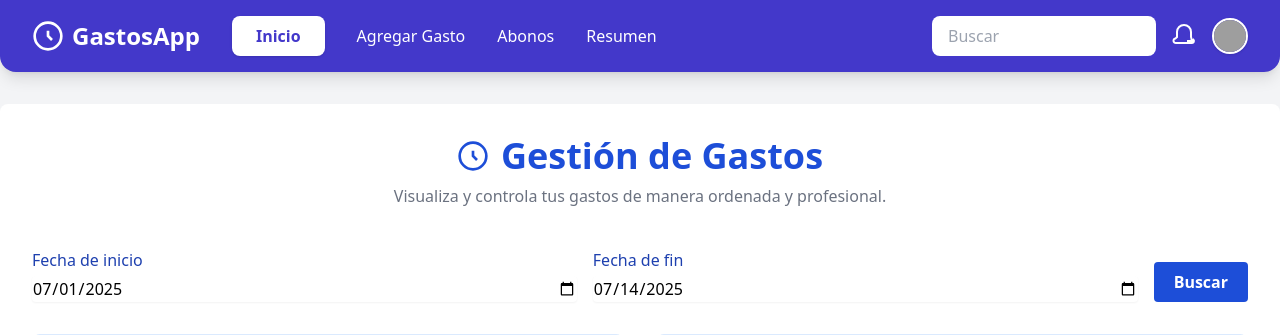
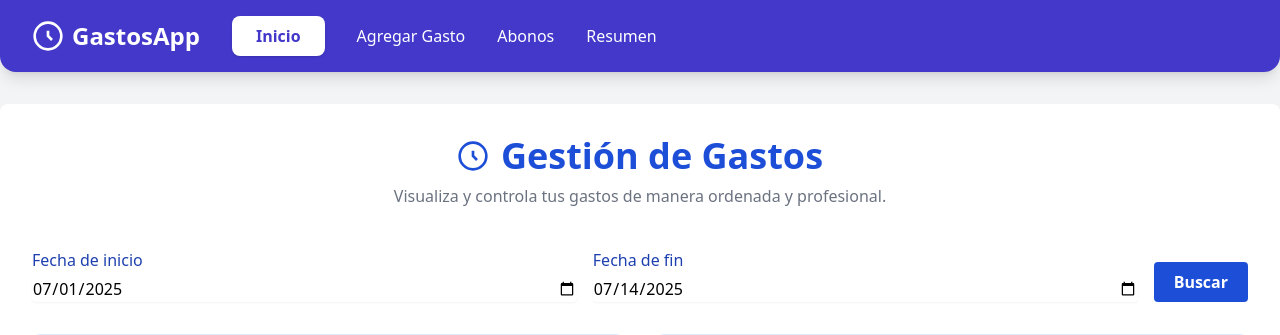
Before and after one commit to CuauhtemocEG/GestionGastos, a PHP site: page / in a window 1280 px wide. Shown: the top 335 px of the page. Run offline with PHP 8.4, Linux system fonts and the light colour scheme; data that the repository does not hold is empty; some libraries are stand-ins or nearby versions; grey boxes are pictures that could not be loaded.

Commit message:
delete field search an avatar from nav bar

```diff
--- a/addExpenses.php
+++ b/addExpenses.php
@@ -41,10 +41,6 @@ if ($_SERVER['REQUEST_METHOD'] === 'POST') {
         <a href="addExpenses.php" class="px-6 py-2 rounded-lg bg-white text-indigo-700 font-semibold shadow hover:bg-indigo-100 focus:bg-indigo-100 transition">Agregar Gasto</a>
         <a href="pagos.php" class="text-white hover:underline">Abonos</a>
         <a href="resumen.php" class="text-white hover:underline">Resumen</a>
-    </div>
-    <div class="flex items-center gap-4">
-        <input type="text" placeholder="Buscar" class="rounded-lg px-4 py-2 focus:outline-none focus:ring-2 focus:ring-indigo-400 w-56">
-        <img src="https://ui-avatars.com/api/?name=Usuario&background=4f46e5&color=fff" class="rounded-full w-9 h-9 shadow border-2 border-white" alt="Avatar">
     </div>
 </nav>
 
--- a/addPago.php
+++ b/addPago.php
@@ -39,10 +39,6 @@ if ($_SERVER['REQUEST_METHOD'] === 'POST') {
         <a href="pagos.php" class="px-6 py-2 rounded-lg bg-white text-indigo-700 font-semibold shadow hover:bg-indigo-100 focus:bg-indigo-100 transition">Abonos</a>
         <a href="resumen.php" class="text-white hover:underline">Resumen</a>
     </div>
-    <div class="flex items-center gap-4">
-        <input type="text" placeholder="Buscar" class="rounded-lg px-4 py-2 focus:outline-none focus:ring-2 focus:ring-indigo-400 w-56">
-        <img src="https://ui-avatars.com/api/?name=Usuario&background=4f46e5&color=fff" class="rounded-full w-9 h-9 shadow border-2 border-white" alt="Avatar">
-    </div>
 </nav>
 
 <div class="bg-indigo-500 pt-8 pb-10 px-8 rounded-b-3xl shadow-xl -mt-1 relative z-0">
--- a/index.php
+++ b/index.php
@@ -118,15 +118,6 @@ $dataMetodo = [
             <a href="addExpenses.php" class="text-white hover:underline">Agregar Gasto</a>
             <a href="pagos.php" class="text-white hover:underline">Abonos</a>
             <a href="resumen.php" class="text-white hover:underline">Resumen</a>
-        </div>
-        <div class="flex items-center gap-4">
-            <input type="text" placeholder="Buscar" class="rounded-lg px-4 py-2 focus:outline-none focus:ring-2 focus:ring-indigo-400 w-56">
-            <button class="text-white hover:text-indigo-200 text-2xl">
-                <svg xmlns="http://www.w3.org/2000/svg" class="h-6 w-6" fill="none" stroke="currentColor" stroke-width="2" viewBox="0 0 24 24">
-                    <path d="M15 17h5l-1.405-1.405M19 13V8a7 7 0 10-14 0v5l-1.405 1.405A2.032 2.032 0 004 19h16a2.032 2.032 0 001.405-3.405L20 17z" />
-                </svg>
-            </button>
-            <img src="https://ui-avatars.com/api/?name=Usuario&background=4f46e5&color=fff" class="rounded-full w-9 h-9 shadow border-2 border-white" alt="Avatar">
         </div>
     </nav>
     <div class="max-w-7xl mx-auto bg-white rounded-lg shadow-xl p-8 mt-8 mb-8">
--- a/pagos.php
+++ b/pagos.php
@@ -25,10 +25,6 @@ $pagos = $conexion->query("SELECT * FROM Pagos ORDER BY fecha DESC")->fetch_all(
         <a href="addExpenses.php" class="text-white hover:underline">Agregar Gasto</a>
         <a href="pagos.php" class="px-6 py-2 rounded-lg bg-white text-indigo-700 font-semibold shadow hover:bg-indigo-100 focus:bg-indigo-100 transition">Abonos</a>
         <a href="resumen.php" class="text-white hover:underline">Resumen</a>
-    </div>
-    <div class="flex items-center gap-4">
-        <input type="text" placeholder="Buscar" class="rounded-lg px-4 py-2 focus:outline-none focus:ring-2 focus:ring-indigo-400 w-56">
-        <img src="https://ui-avatars.com/api/?name=Usuario&background=4f46e5&color=fff" class="rounded-full w-9 h-9 shadow border-2 border-white" alt="Avatar">
     </div>
 </nav>
 
--- a/resumen.php
+++ b/resumen.php
@@ -27,10 +27,6 @@ $saldo = $totalPagos - $totalGastos;
         <a href="addExpenses.php" class="text-white hover:underline">Agregar Gasto</a>
         <a href="pagos.php" class="text-white hover:underline">Abonos</a>
         <a href="resumen.php" class="px-6 py-2 rounded-lg bg-white text-indigo-700 font-semibold shadow hover:bg-indigo-100 focus:bg-indigo-100 transition">Resumen</a>
-    </div>
-    <div class="flex items-center gap-4">
-        <input type="text" placeholder="Buscar" class="rounded-lg px-4 py-2 focus:outline-none focus:ring-2 focus:ring-indigo-400 w-56">
-        <img src="https://ui-avatars.com/api/?name=Usuario&background=4f46e5&color=fff" class="rounded-full w-9 h-9 shadow border-2 border-white" alt="Avatar">
     </div>
 </nav>
 
```
